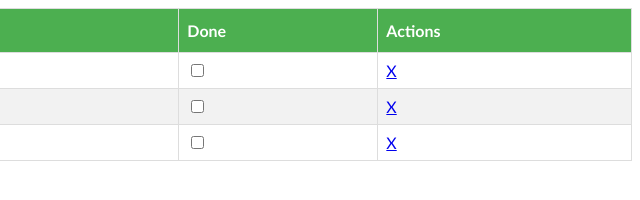
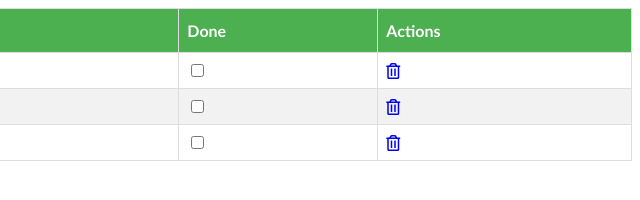
Before and after one commit to RadauCatalin/to-do-list-web-app, a plain HTML site: page index.html in a window 1280 px wide. Shown: the full height of the page, 640-1280 px from the left. Drawn offline with Linux system fonts and the light colour scheme.

Commit message:
Added font-awesome icons for delete button

```diff
--- a/index.html
+++ b/index.html
@@ -5,6 +5,8 @@
     <title>To Do List</title>
 
     <link rel="stylesheet" type="text/css" href="css/style.css">
+    <link rel="stylesheet" href="https://cdnjs.cloudflare.com/ajax/libs/font-awesome/5.11.2/css/all.css" integrity="sha256-46qynGAkLSFpVbEBog43gvNhfrOj+BmwXdxFgVK/Kvc=" crossorigin="anonymous" />
+
 </head>
 <body>
 
@@ -24,17 +26,22 @@
             <td>Learn Html</td>
             <td>04.11.2019</td>
             <td><input type="checkbox" class="mark-done"></td>
-            <td><a href="#" class="delete-item">X</a></td>
-        </tr><tr>
+            <td><a href="#" class="delete-item">
+                <i class="far fa-trash-alt"></i></a></td>
+        </tr>
+        <tr>
             <td>Learn CSS</td>
             <td>04.11.2019</td>
             <td><input type="checkbox" class="mark-done"></td>
-            <td><a href="#" class="delete-item">X</a></td>
-        </tr><tr>
+            <td><a href="#" class="delete-item">
+                <i class="far fa-trash-alt"></i></a></td>
+        </tr>
+        <tr>
             <td>Learn Javascript</td>
             <td>04.11.2019</td>
             <td><input type="checkbox" class="mark-done"></td>
-            <td><a href="#" class="delete-item">X</a></td>
+            <td><a href="#" class="delete-item">
+                <i class="far fa-trash-alt"></i></a></td>
         </tr>
         </tbody>
     </table>
```
